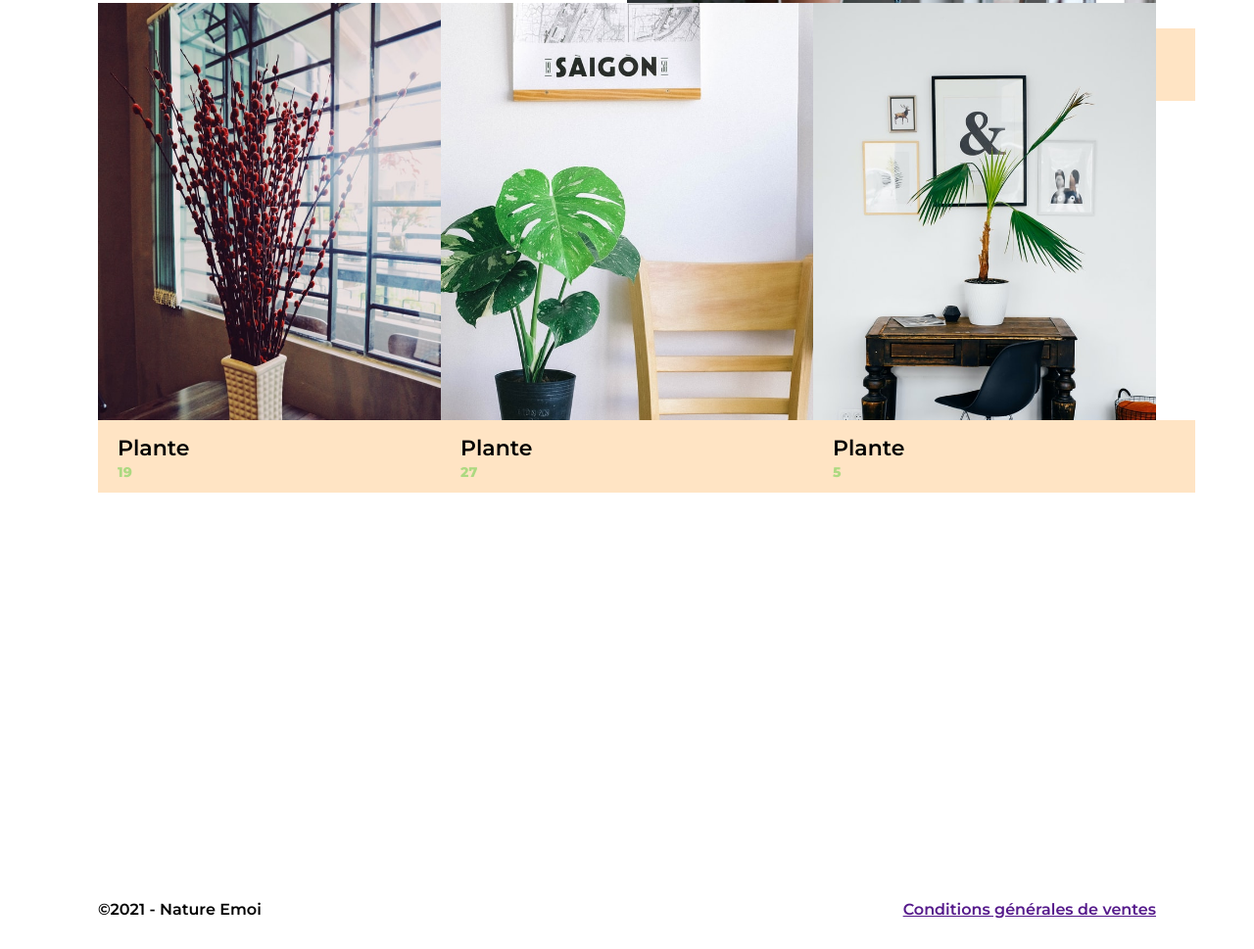
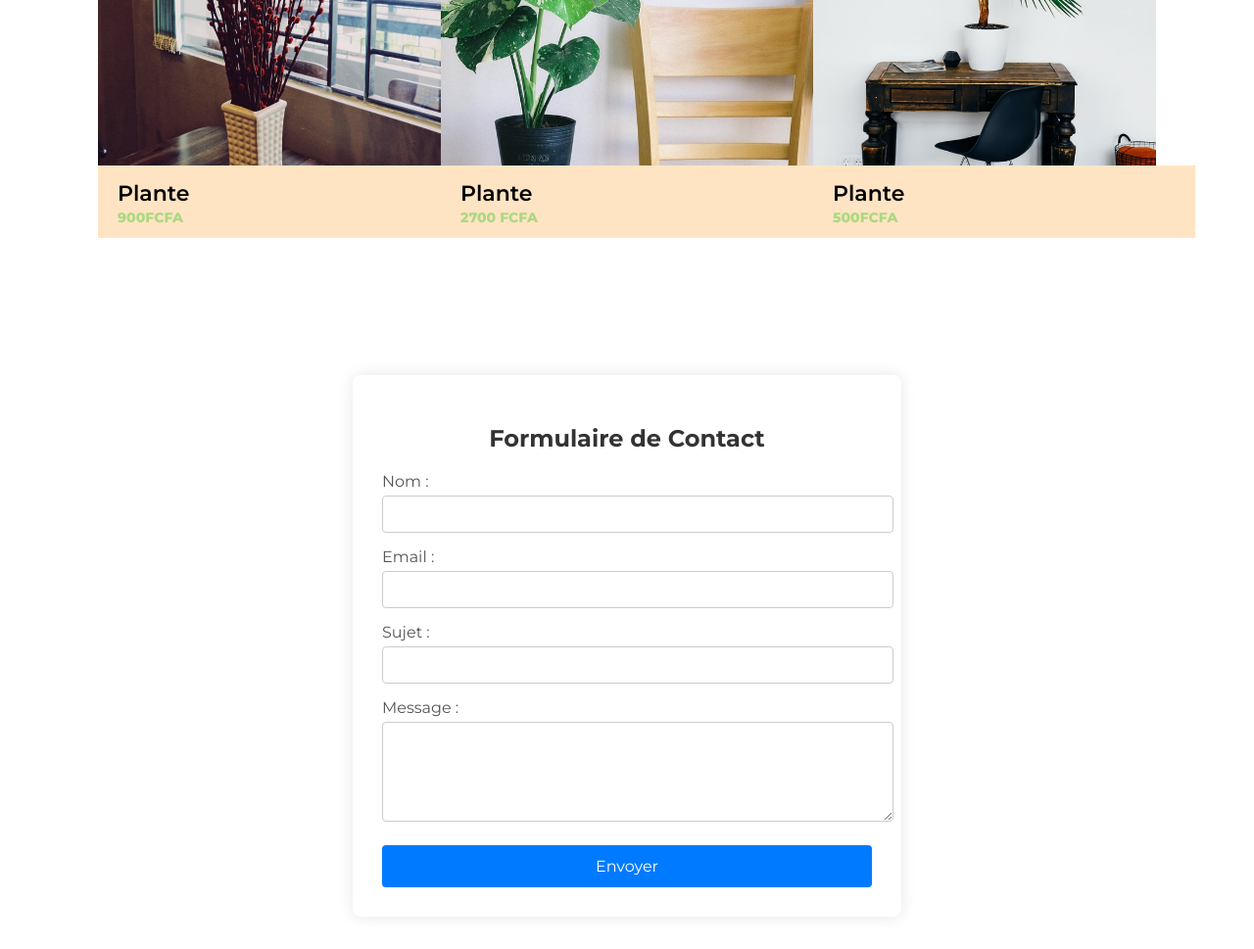
Before and after one commit to inz2020/repo-html-css-js, a plain HTML site: page repo-html-css-js/sitePlantes/index.html in a window 1280 px wide. Shown: the part 3062-4031 px from the top of the page at 98% size. Drawn offline with Linux system fonts and the light colour scheme.

Commit message:
Improve UI and add contact form

```diff
--- a/repo-html-css-js/sitePlantes/css/styles.css
+++ b/repo-html-css-js/sitePlantes/css/styles.css
@@ -191,9 +191,9 @@ nav.nav li a {
 
 .plant-grid {
     display: grid;
-    min-height: 150vh;
+    min-height: 40vh;
     grid-template-columns: repeat(4, 1fr);
-    grid-template-rows: repeat(4, 400px);
+    grid-template-rows: repeat(4, 270px);
 }
 
 .plant-grid1 {
@@ -238,7 +238,54 @@ footer {
     font-weight: 600;
 }
 
-foter a.cgv {
+footer a.cgv {
     text-decoration: none;
     color: black;
 }
+
+.contact-form {
+  background-color: #fff;
+  padding: 30px;
+  max-width: 500px;
+  margin: auto;
+  border-radius: 8px;
+  box-shadow: 0 0 15px rgba(0,0,0,0.1);
+}
+
+.contact-form h2 {
+  text-align: center;
+  margin-bottom: 20px;
+  color: #333;
+}
+
+.contact-form label {
+  display: block;
+  margin-top: 15px;
+  color: #555;
+}
+
+.contact-form input,
+.contact-form textarea {
+  width: 100%;
+  padding: 10px;
+  margin-top: 5px;
+  border: 1px solid #ccc;
+  border-radius: 4px;
+  resize: vertical;
+}
+
+.contact-form button {
+  margin-top: 20px;
+  width: 100%;
+  padding: 12px;
+  background-color: #007BFF;
+  color: white;
+  border: none;
+  border-radius: 4px;
+  font-size: 16px;
+  cursor: pointer;
+}
+
+.contact-form button:hover {
+  background-color: #0056b3;
+}
--- a/repo-html-css-js/sitePlantes/index.html
+++ b/repo-html-css-js/sitePlantes/index.html
@@ -54,27 +54,26 @@
 <a  class="plant-box plant1  no-grid">
 <div class="plant-details">
 <p class="plant-name">Plante</p>
-<p class="plant-price">30</p>
+<p class="plant-price">3 000FCFA</p>
  </div>
 </a>
 <a  class="plant-box plant2 no-grid">
 <div class="plant-details">
 <p class="plant-name">Plante</p>
-<p class="plant-price">15</p>
+<p class="plant-price">1 500FCFA</p>
  </div>
 </a>
 
 <a  class="plant-box plant3 no-grid">
 <div class="plant-details">
 <p class="plant-name">Plante</p>
-<p class="plant-price">60</p>
+<p class="plant-price">2 000FCFA</p>
  </div>
 </a>
-
 <a  class="plant-box plant4 no-grid">
 <div class="plant-details">
 <p class="plant-name">Plante</p>
-<p class="plant-price">23</p>
+<p class="plant-price">2 300FCFA </p>
  </div>
  </a>
 
@@ -88,47 +87,66 @@
 <a class="plant-grid1 plant-box">
 <div class="plant-details">
 <p class="plant-name">Plante</p>
-<p class="plant-price">30</p>
+<p class="plant-price">1 000FCFA</p>
 </div>
 </a>
 
 <a class="plant-grid2 plant-box">
 <div class="plant-details">
 <p class="plant-name">Plante</p>
-<p class="plant-price">24</p>
+<p class="plant-price"> 1400 FCFA</p>
 </div>
 </a>
 
-<a class="plant-grid3 plant-box">
+<!-- <a class="plant-grid3 plant-box">
 <div class="plant-details">
 <p class="plant-name">Plante</p>
-<p class="plant-price">17</p>
+<p class="plant-price"> 1 700FCFA</p>
 </div>
-</a>
+</a> -->
 
 <a class="plant-grid4 plant-box">
 <div class="plant-details">
 <p class="plant-name">Plante</p>
-<p class="plant-price">19</p>
+<p class="plant-price"> 900FCFA</p>
 </div>
 </a>
 
 <a class="plant-grid5 plant-box">
 <div class="plant-details">
 <p class="plant-name">Plante</p>
-<p class="plant-price">27</p>
+<p class="plant-price"> 2700 FCFA</p>
 </div>
 </a>
 <a class="plant-grid6 plant-box">
 <div class="plant-details">
 <p class="plant-name">Plante</p>
-<p class="plant-price">5</p>
+<p class="plant-price"> 500FCFA</p>
 </div>
 </a>
 </div>
+</section>
+  <section>
+   <div class="contact-form">
+    <h2>Formulaire de Contact</h2>
+    <form action="mailto:tonemail@example.com" method="POST" enctype="text/plain">
+      <label for="name">Nom :</label>
+      <input type="text" id="name" name="name" required>
 
-</section>
+      <label for="email">Email :</label>
+      <input type="email" id="email" name="email" required>
 
+      <label for="subject">Sujet :</label>
+      <input type="text" id="subject" name="subject">
+
+      <label for="message">Message :</label>
+      <textarea id="message" name="message" rows="5" required></textarea>
+
+      <button type="submit">Envoyer</button>
+    </form>
+  </div>
+
+  </section>
 <footer>
 <p class="copyright">&copy;2021 - Nature Emoi</p>
 <a href="" class="cgv">Conditions générales de ventes</a>
```
